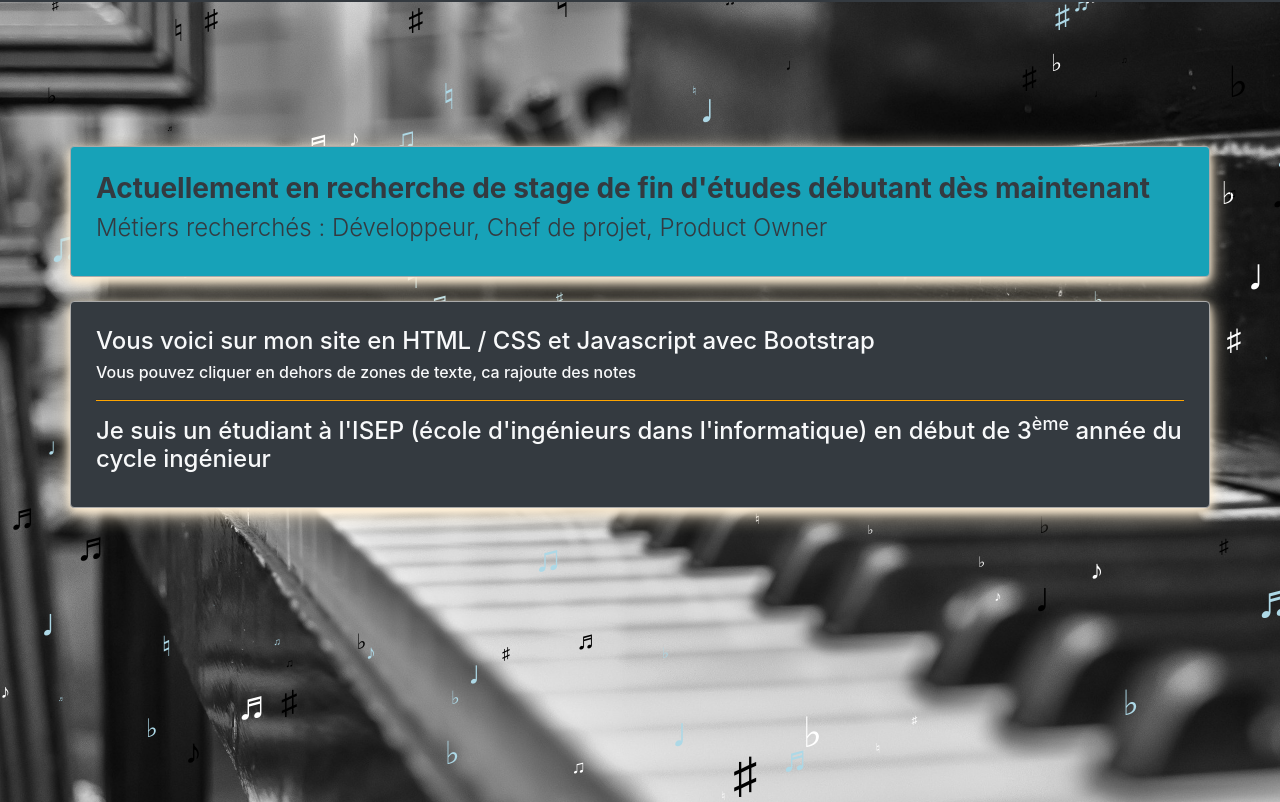
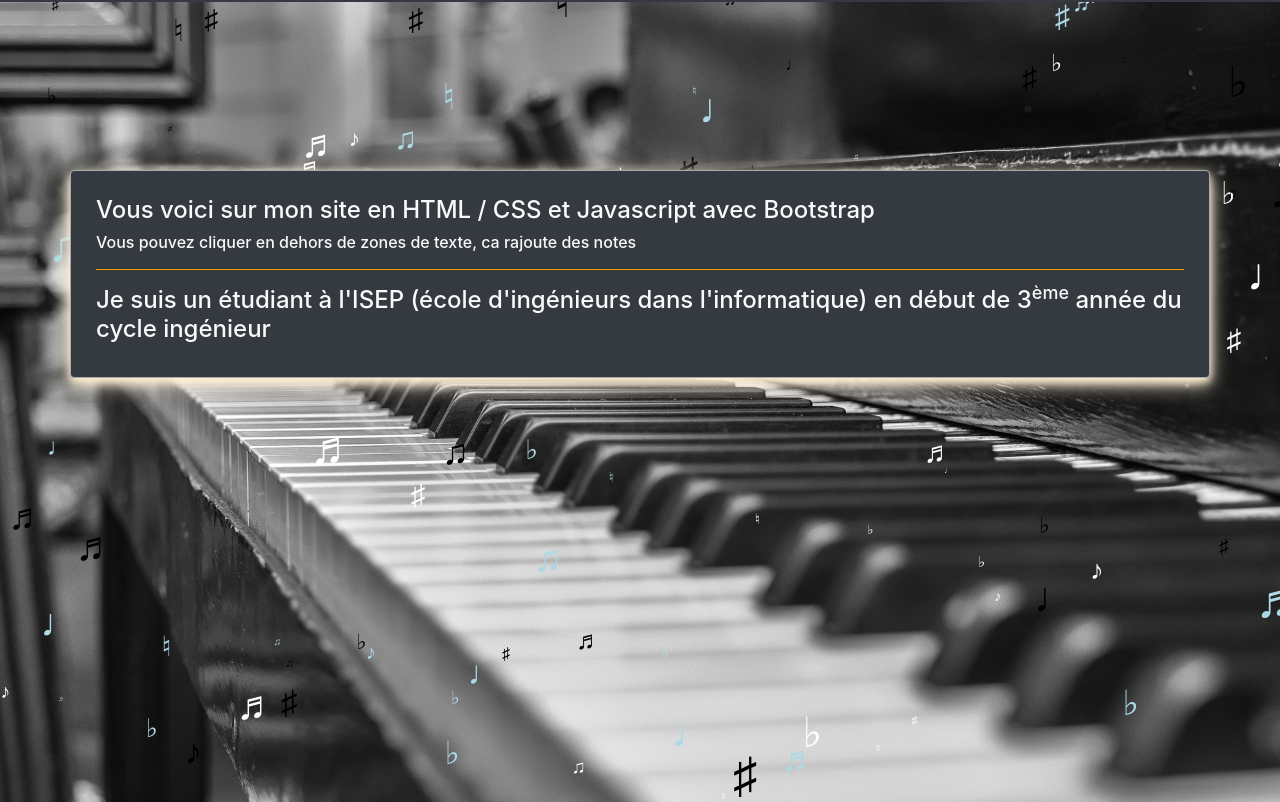
Before and after one commit to henrimini/henrimini.github.io, a plain HTML site: page index.html in a window 1280 px wide. Shown: the part 106-908 px from the top of the page. Drawn offline with nearby package versions, Linux system fonts and the light colour scheme.

Commit message:
internship found

```diff
--- a/index.html
+++ b/index.html
@@ -36,7 +36,7 @@
 <canvas class="background-1 position-absolute" id="animated-bg"></canvas>
     <br><br><br><br><br><br>
 
-    <div class="container rounded panel bg-info text-dark position-relative">
+    <div class="container rounded panel bg-info text-dark position-relative d-none">
         <h3 class="font-weight-bold">Actuellement en recherche de stage de fin d'études débutant dès maintenant</h3>
         <h4 class="font-weight-light">Métiers recherchés : Développeur, Chef de projet, Product Owner</h4>
     </div>
```
